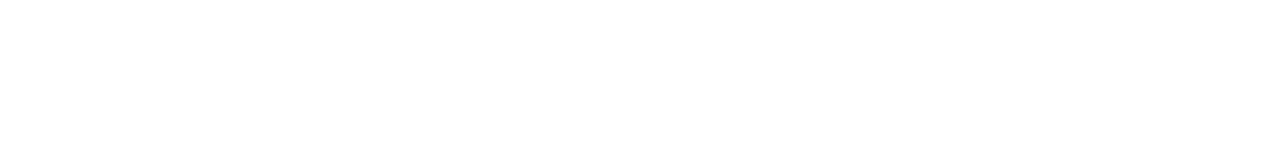
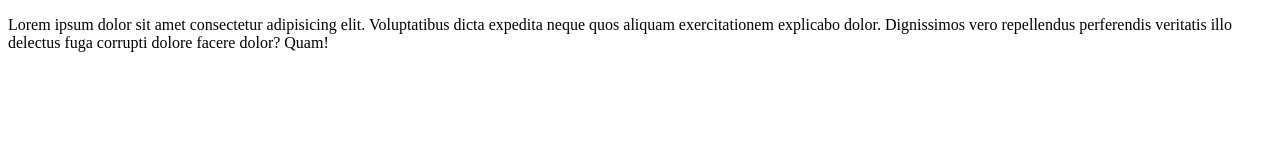
Before and after one commit to rifqiazharnugraha/belajar_remote, a plain HTML site: page index.html in a window 1280 px wide. Drawn offline with Linux system fonts and the light colour scheme.

Commit message:
Nambah paragraf

```diff
--- a/index.html
+++ b/index.html
@@ -7,6 +7,6 @@
     <title>Coba GIT REMOTE</title>
 </head>
 <body>
-
+    <p>Lorem ipsum dolor sit amet consectetur adipisicing elit. Voluptatibus dicta expedita neque quos aliquam exercitationem explicabo dolor. Dignissimos vero repellendus perferendis veritatis illo delectus fuga corrupti dolore facere dolor? Quam!</p>
 </body>
 </html>
```
